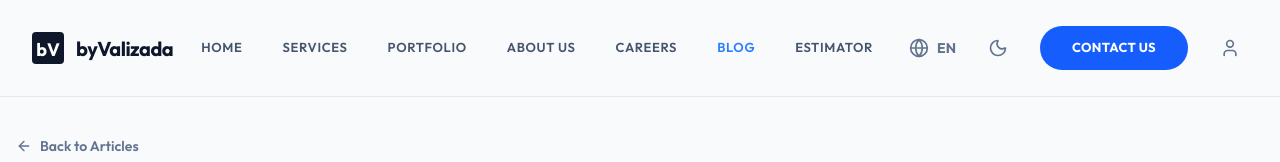
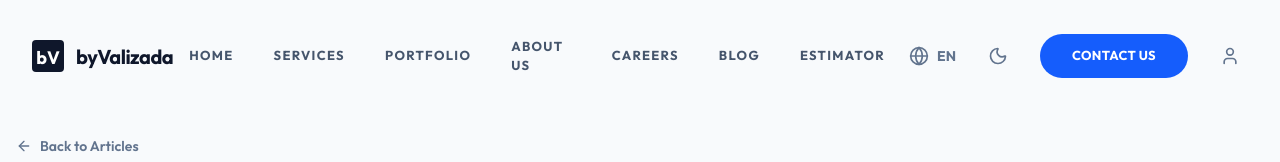
Before and after one commit to byValizada/Portfolio, a React (Vite) app: page /blog/1 in a window 1280 px wide. Shown: the top 162 px of the page. Built offline with nearby package versions, Linux system fonts and the light colour scheme.

Commit message:
UI: Add modern animations to Navbar

```diff
--- a/src/components/Navbar.tsx
+++ b/src/components/Navbar.tsx
@@ -1,15 +1,26 @@
-import { NavLink } from 'react-router-dom';
+import { NavLink, useLocation } from 'react-router-dom';
 import { Menu, X, Sun, Moon, Globe, User } from 'lucide-react';
 import { useState, useEffect } from 'react';
 import { useTranslation } from 'react-i18next';
+import { motion, AnimatePresence } from 'framer-motion';
 
 export default function Navbar() {
   const { t, i18n } = useTranslation();
+  const location = useLocation();
   const [isOpen, setIsOpen] = useState(false);
   const [langOpen, setLangOpen] = useState(false);
+  const [scrolled, setScrolled] = useState(false);
   const [isDark, setIsDark] = useState(() => {
     return document.documentElement.classList.contains('dark');
   });
+
+  useEffect(() => {
+    const handleScroll = () => {
+      setScrolled(window.scrollY > 20);
+    };
+    window.addEventListener('scroll', handleScroll);
+    return () => window.removeEventListener('scroll', handleScroll);
+  }, []);
 
   useEffect(() => {
     if (isDark) {
@@ -35,9 +46,18 @@ export default function Navbar() {
   ];
 
   return (
-    <nav className="fixed top-0 w-full z-50 bg-slate-50 dark:bg-[#020617] border-b border-slate-200 dark:border-white/5 transition-colors">
+    <motion.nav
+      initial={{ y: -100 }}
+      animate={{ y: 0 }}
+      transition={{ duration: 0.5, ease: "easeOut" }}
+      className={`fixed top-0 w-full z-50 transition-all duration-300 ${
+        scrolled
+          ? 'bg-white/80 dark:bg-[#020617]/80 backdrop-blur-lg border-b border-slate-200 dark:border-white/5 shadow-sm py-0'
+          : 'bg-transparent border-transparent py-2'
+      }`}
+    >
       <div className="max-w-[1400px] mx-auto px-4 sm:px-6 lg:px-8">
-        <div className="flex items-center justify-between h-24">
+        <div className="flex items-center justify-between h-20 md:h-24 transition-all duration-300">
 
           {/* Logo */}
           <div className="flex items-center gap-3">
@@ -49,21 +69,29 @@ export default function Navbar() {
             </span>
           </div>
 
-          {/* Desktop Menu */}
-          <div className="hidden md:flex flex-1 items-center justify-center space-x-10">
-            {links.map((link) => (
+          {/* Desktop Menu with Layout Animation */}
+          <div className="hidden md:flex flex-1 items-center justify-center space-x-2">
+            {links.map((link) => {
+              const isActive = location.pathname === link.path;
+              return (
                 <NavLink
                   key={link.path}
                   to={link.path}
-                className={({ isActive }) =>
-                  `text-[13px] uppercase tracking-wider font-semibold transition-colors hover:text-blue-500 ${
-                    isActive ? 'text-blue-500' : 'text-slate-600 dark:text-slate-300'
-                  }`
-                }
+                  className={`relative px-4 py-2 text-[13px] uppercase tracking-widest font-bold transition-colors z-10 ${
+                    isActive ? 'text-blue-600 dark:text-blue-400' : 'text-slate-600 dark:text-slate-400 hover:text-slate-900 dark:hover:text-white'
+                  }`}
                 >
+                  {isActive && (
+                    <motion.div
+                      layoutId="navbar-active-pill"
+                      className="absolute inset-0 bg-blue-500/10 dark:bg-blue-500/20 rounded-full -z-10"
+                      transition={{ type: "spring", stiffness: 380, damping: 30 }}
+                    />
+                  )}
                   {link.name}
                 </NavLink>
-            ))}
+              );
+            })}
           </div>
 
           {/* Controls: Theme, Language & Contact */}
@@ -125,18 +153,27 @@ export default function Navbar() {
         </div>
       </div>
 
-      {/* Mobile Menu */}
+      {/* Mobile Menu with AnimatePresence */}
+      <AnimatePresence>
         {isOpen && (
-        <div className="md:hidden bg-white dark:bg-[#0f172a] border-b border-slate-200 dark:border-slate-800 absolute w-full">
-          <div className="px-2 pt-2 pb-3 space-y-1 sm:px-3">
+          <motion.div
+            initial={{ opacity: 0, height: 0 }}
+            animate={{ opacity: 1, height: 'auto' }}
+            exit={{ opacity: 0, height: 0 }}
+            transition={{ duration: 0.3 }}
+            className="md:hidden bg-white/95 dark:bg-[#0f172a]/95 backdrop-blur-xl border-b border-slate-200 dark:border-slate-800 overflow-hidden absolute w-full shadow-2xl"
+          >
+            <div className="px-4 pt-4 pb-6 space-y-2">
               {links.map((link) => (
                 <NavLink
                   key={link.path}
                   to={link.path}
                   onClick={() => setIsOpen(false)}
                   className={({ isActive }) =>
-                  `block px-3 py-2 rounded-md text-base font-medium ${
-                    isActive ? 'text-blue-500 bg-slate-100 dark:bg-slate-800' : 'text-slate-700 dark:text-slate-300 hover:text-blue-400 hover:bg-slate-100 dark:hover:bg-slate-800/50'
+                    `block px-4 py-3 rounded-xl text-sm font-bold tracking-wide uppercase transition-colors ${
+                      isActive
+                        ? 'text-blue-600 dark:text-blue-400 bg-blue-50 dark:bg-blue-900/20'
+                        : 'text-slate-700 dark:text-slate-300 hover:bg-slate-50 dark:hover:bg-white/5'
                     }`
                   }
                 >
@@ -146,13 +183,14 @@ export default function Navbar() {
               <NavLink
                 to="/contact"
                 onClick={() => setIsOpen(false)}
-              className="block px-3 py-2 text-base font-medium text-blue-500 hover:text-blue-400"
+                className="block px-4 py-3 mt-4 text-sm font-bold uppercase text-white bg-blue-600 hover:bg-blue-500 rounded-xl text-center shadow-lg shadow-blue-500/20"
               >
                 {t('nav.contact')}
               </NavLink>
             </div>
-        </div>
+          </motion.div>
         )}
-    </nav>
+      </AnimatePresence>
+    </motion.nav>
   );
 }
```
Lines whose indentation alone changed are shown as unchanged.
